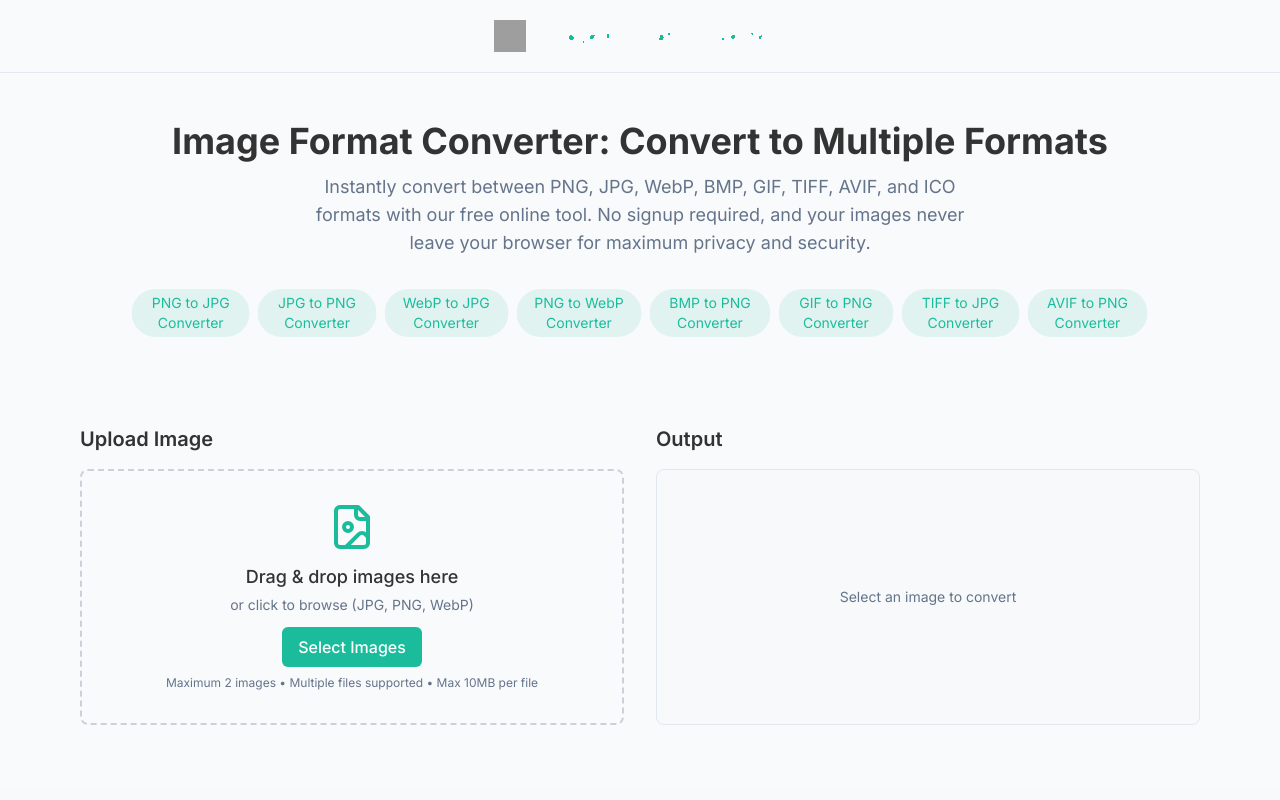
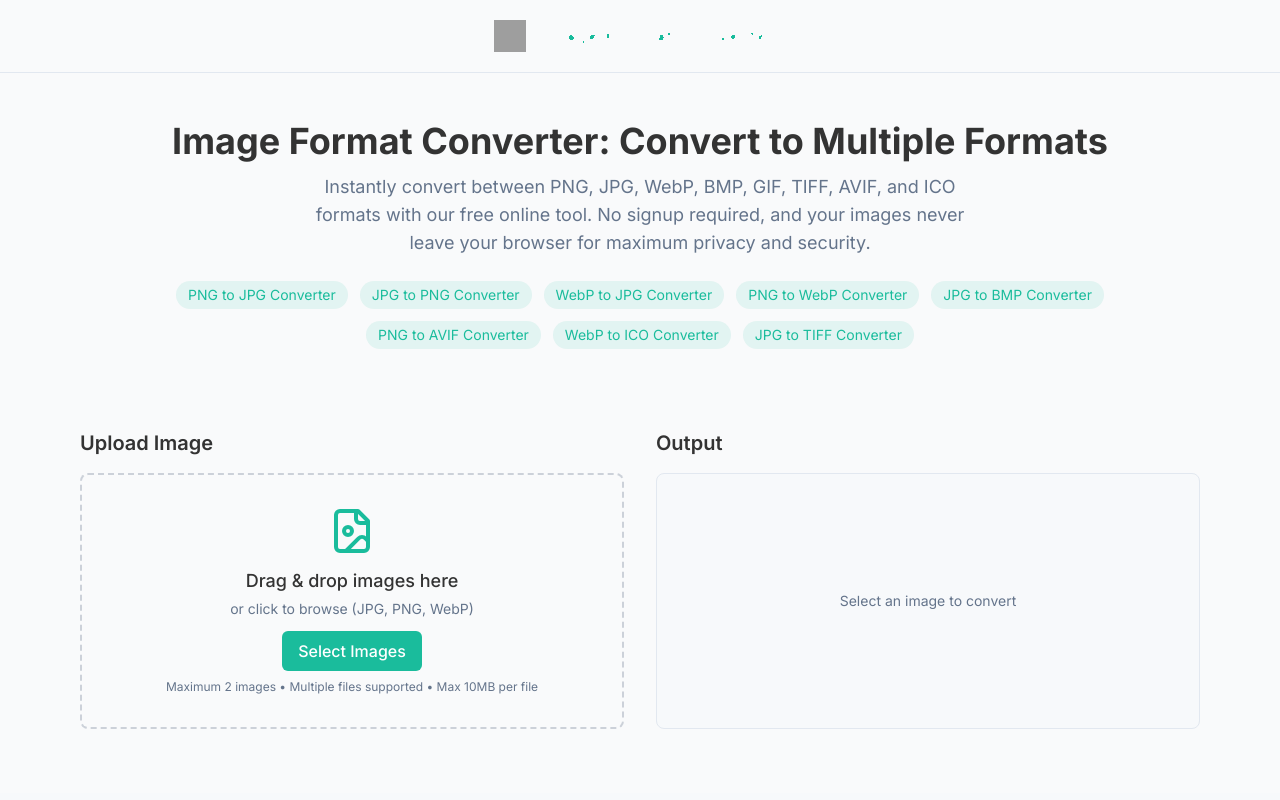
Before and after one commit to bilyv/ConvertImageFast, a React (Vite) app: page / in a window 1280 px wide. Shown: the top 800 px of the page. Built offline with nearby package versions, Linux system fonts and the light colour scheme; grey boxes are pictures that could not be loaded.

Commit message:
Reverted to commit 720bb5adb021011d9185f222fb431617a821d5e3

```diff
--- a/src/components/FormatCarousel.tsx
+++ /dev/null
@@ -1,56 +0,0 @@
-
-import React, { useEffect, useRef } from 'react';
-
-interface FormatCarouselProps {
-  formats: string[];
-  className?: string;
-}
-
-const FormatCarousel: React.FC<FormatCarouselProps> = ({ formats, className = '' }) => {
-  const containerRef = useRef<HTMLDivElement>(null);
-
-  useEffect(() => {
-    if (!containerRef.current) return;
-
-    const container = containerRef.current;
-    const items = Array.from(container.children) as HTMLElement[];
-
-    // Set initial positions
-    items.forEach((item, index) => {
-      item.style.setProperty('--index', index.toString());
-    });
-
-    // Create the animation
-    const animateItems = () => {
-      items.forEach((item) => {
-        const currentIndex = parseInt(item.style.getPropertyValue('--index'));
-        const newIndex = (currentIndex + 1) % items.length;
-        item.style.setProperty('--index', newIndex.toString());
-
-        item.classList.remove('animate-format-move');
-        void item.offsetWidth; // Force reflow
-        item.classList.add('animate-format-move');
-      });
-    };
-
-    const interval = setInterval(animateItems, 2000);
-
-    return () => clearInterval(interval);
-  }, [formats.length]);
-
-  return (
-    <div ref={containerRef} className={`relative flex overflow-hidden ${className}`}>
-      {formats.map((format, index) => (
-        <div
-          key={format}
-          className="animate-format-move px-3 py-1 bg-app-primary/10 text-app-primary rounded-full text-sm mx-1"
-          style={{ '--index': index } as React.CSSProperties}
-        >
-          {format} Converter
-        </div>
-      ))}
-    </div>
-  );
-};
-
-export default FormatCarousel;
--- a/src/index.css
+++ b/src/index.css
@@ -77,40 +77,4 @@
       opacity: 0.7;
     }
   }
-
-  .animate-format-move {
-    animation: format-move 2s forwards;
-  }
-
-  @keyframes format-move {
-    0% {
-      transform: translateX(0);
-      opacity: 1;
-    }
-
-    40% {
-      transform: translateX(20px);
-      opacity: 0.8;
-    }
-
-    50% {
-      transform: translateX(30px);
-      opacity: 0;
-    }
-
-    51% {
-      transform: translateX(-30px);
-      opacity: 0;
-    }
-
-    60% {
-      transform: translateX(-20px);
-      opacity: 0.8;
-    }
-
-    100% {
-      transform: translateX(0);
-      opacity: 1;
-    }
-  }
 }
--- a/src/pages/Index.tsx
+++ b/src/pages/Index.tsx
@@ -4,21 +4,8 @@ import { Helmet } from 'react-helmet-async';
 import ImageConverter from '../components/ImageConverter';
 import BreadcrumbNav from '../components/BreadcrumbNav';
 import { GooeyText } from '@/components/ui/gooey-text';
-import FormatCarousel from '@/components/FormatCarousel';
 
 const Index = () => {
-  // All 8 format conversion types
-  const formatTypes = [
-    "PNG to JPG",
-    "JPG to PNG",
-    "WebP to JPG",
-    "PNG to WebP",
-    "BMP to PNG",
-    "GIF to PNG",
-    "TIFF to JPG",
-    "AVIF to PNG"
-  ];
-
   return (
     <div className="min-h-screen bg-app-background">
       {/* SEO Metadata with enhanced information */}
@@ -75,9 +62,16 @@ const Index = () => {
             No signup required, and your images never leave your browser for maximum privacy and security.
           </p>
 
-          {/* Animated format options */}
+          {/* SEO-friendly format options */}
           <div className="flex flex-wrap justify-center gap-3 mb-8">
-            <FormatCarousel formats={formatTypes} className="py-2" />
+            <span className="px-3 py-1 bg-app-primary/10 text-app-primary rounded-full text-sm">PNG to JPG Converter</span>
+            <span className="px-3 py-1 bg-app-primary/10 text-app-primary rounded-full text-sm">JPG to PNG Converter</span>
+            <span className="px-3 py-1 bg-app-primary/10 text-app-primary rounded-full text-sm">WebP to JPG Converter</span>
+            <span className="px-3 py-1 bg-app-primary/10 text-app-primary rounded-full text-sm">PNG to WebP Converter</span>
+            <span className="px-3 py-1 bg-app-primary/10 text-app-primary rounded-full text-sm">JPG to BMP Converter</span>
+            <span className="px-3 py-1 bg-app-primary/10 text-app-primary rounded-full text-sm">PNG to AVIF Converter</span>
+            <span className="px-3 py-1 bg-app-primary/10 text-app-primary rounded-full text-sm">WebP to ICO Converter</span>
+            <span className="px-3 py-1 bg-app-primary/10 text-app-primary rounded-full text-sm">JPG to TIFF Converter</span>
           </div>
         </div>
       </section>
--- a/src/utils/imageUtils.ts
+++ b/src/utils/imageUtils.ts
@@ -12,7 +12,6 @@ export const getFileTypeDisplay = (mimeType: string): string => {
     case 'image/tiff': return 'TIFF';
     case 'image/avif': return 'AVIF';
     case 'image/x-icon': return 'ICO';
-    case 'image/jfif': return 'JFIF';
     default: return 'Unknown';
   }
 };
```
